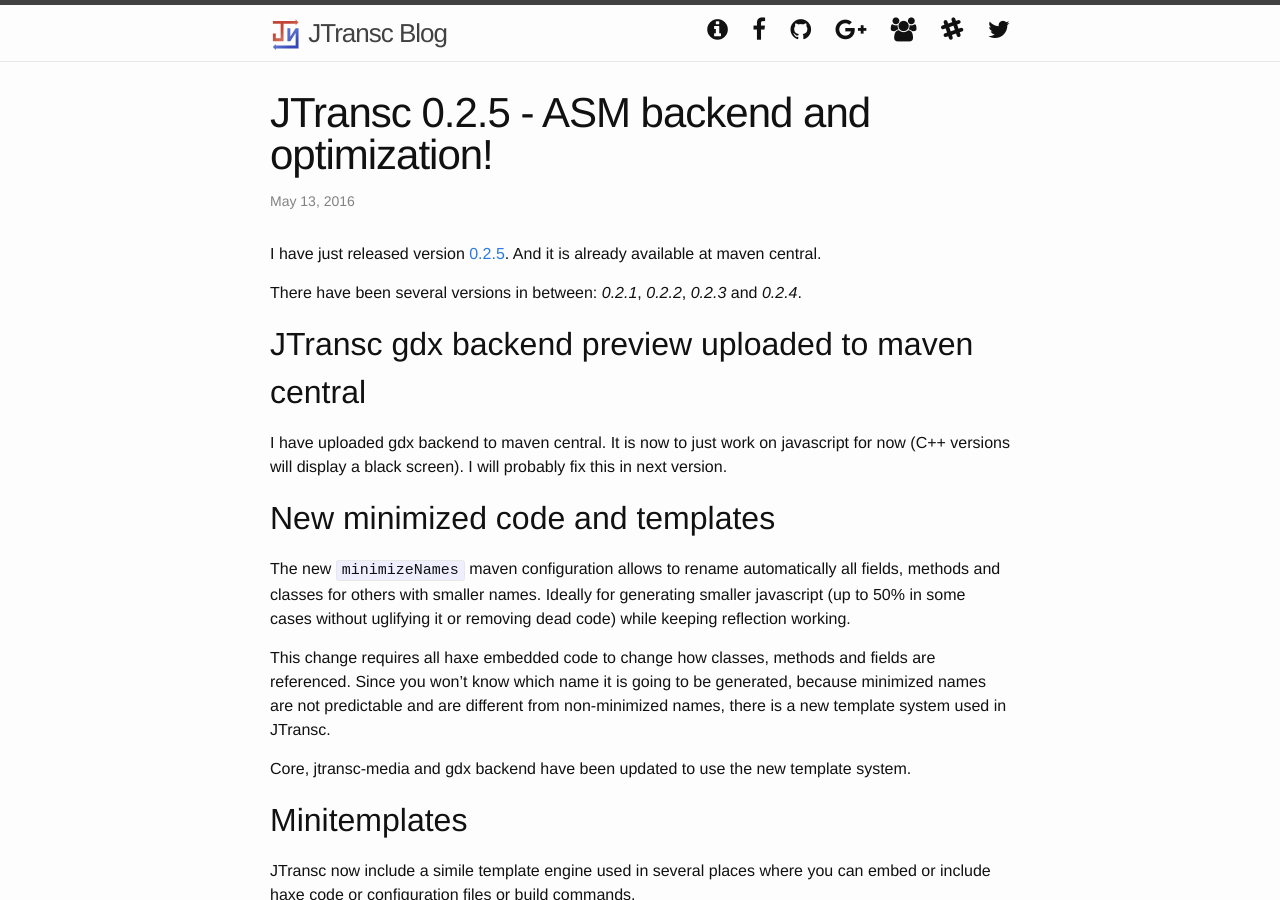
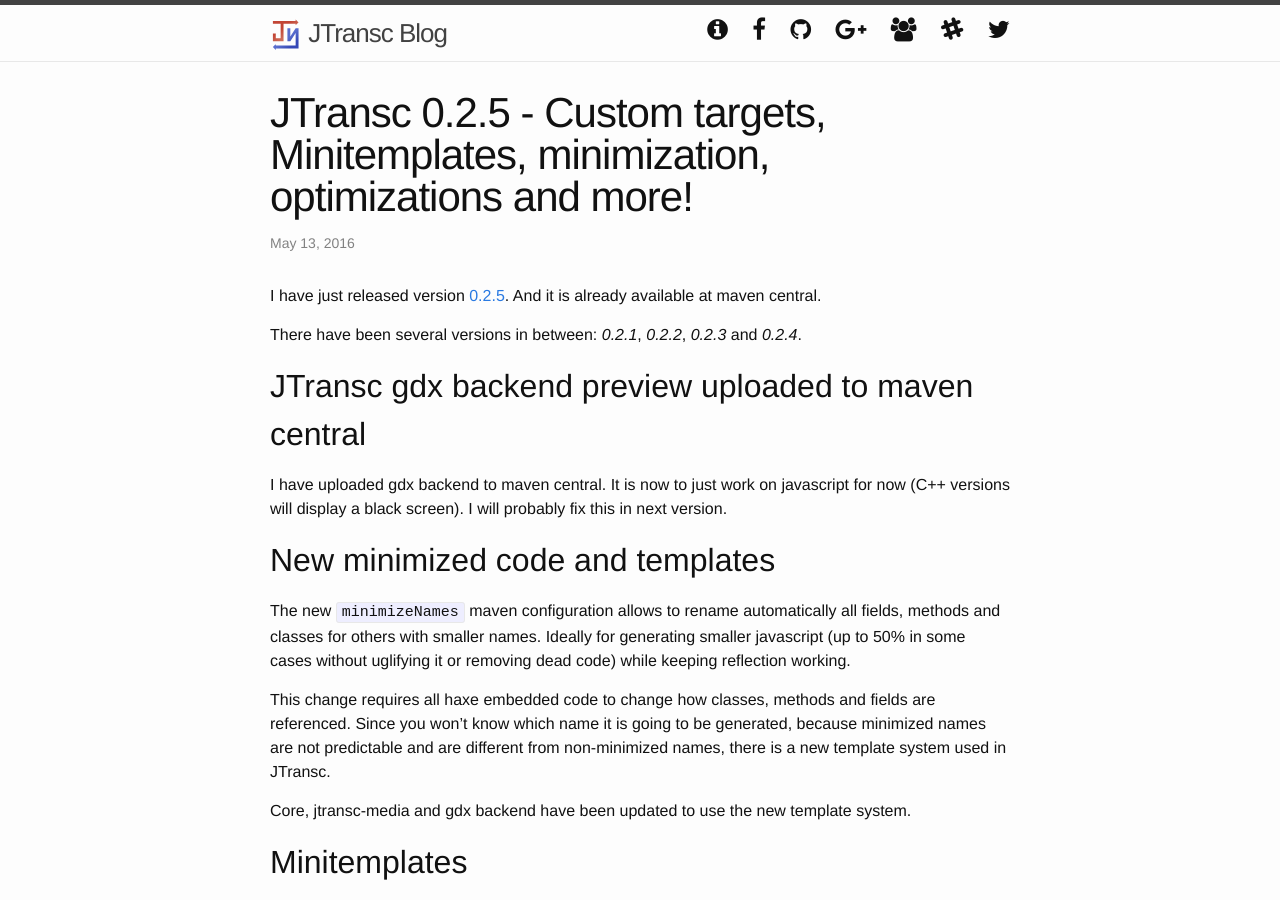
Before and after one commit to jtransc/blog.jtransc.com, a Jekyll site: the page built from _posts/2016-05-13-jtransc-0.2.5.markdown, in a window 1280 px wide and 900 px high. Built offline with Jekyll 4.4.1, drawn with Linux system fonts in a browser that asks for light colours; comment, search, counter and statistics services are not loaded.

Commit message:
Woops. Wrong title :P

```diff
--- a/_posts/2016-05-13-jtransc-0.2.5.markdown
+++ b/_posts/2016-05-13-jtransc-0.2.5.markdown
@@ -1,6 +1,6 @@
 ---
 layout: post
-title:  "JTransc 0.2.5 - ASM backend and optimization!"
+title:  "JTransc 0.2.5 - Custom targets, Minitemplates, minimization, optimizations and more!"
 ---
 
 I have just released version [0.2.5](https://github.com/jtransc/jtransc/tree/0.2.5). And it is already available at maven central.
```
